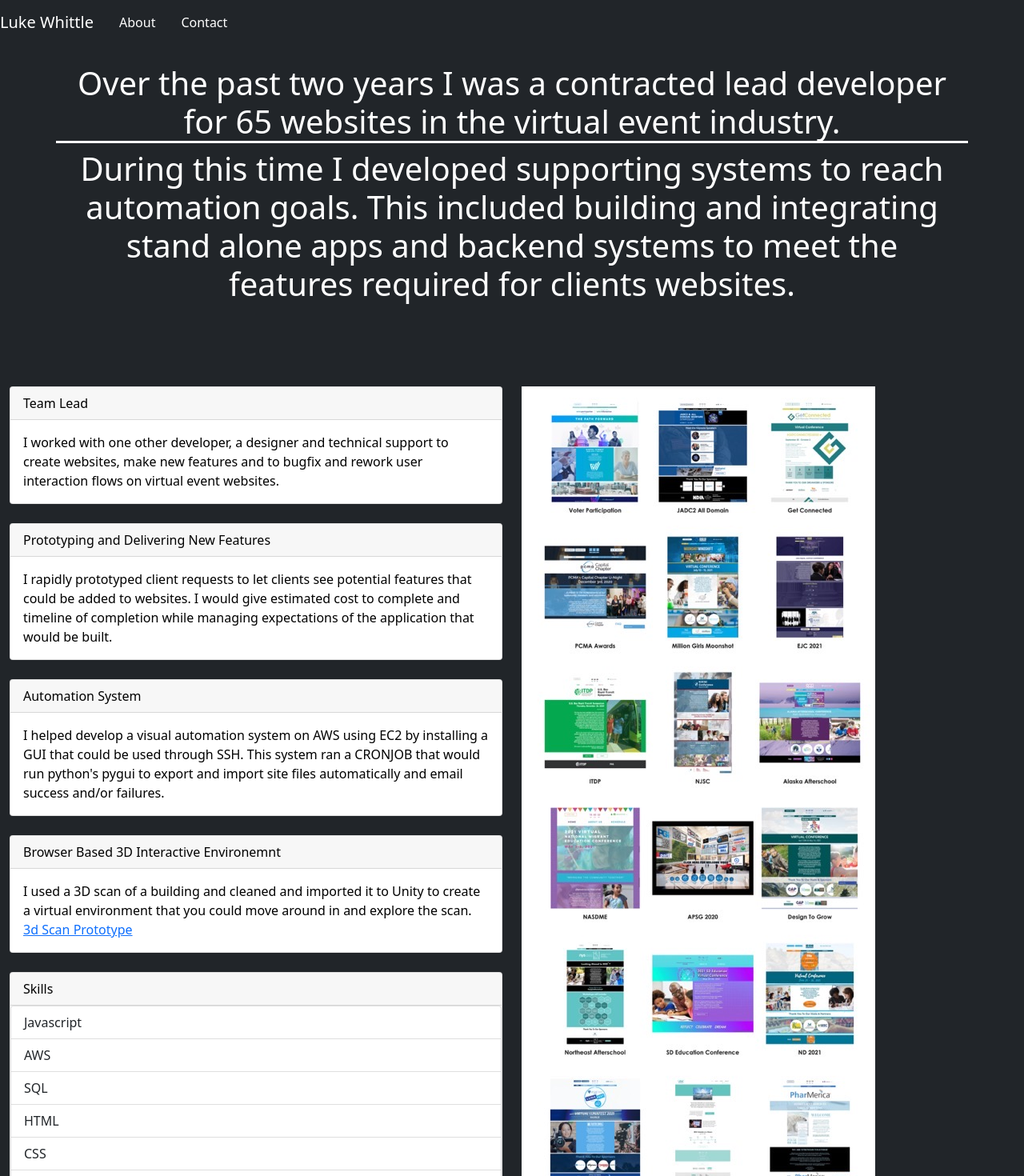
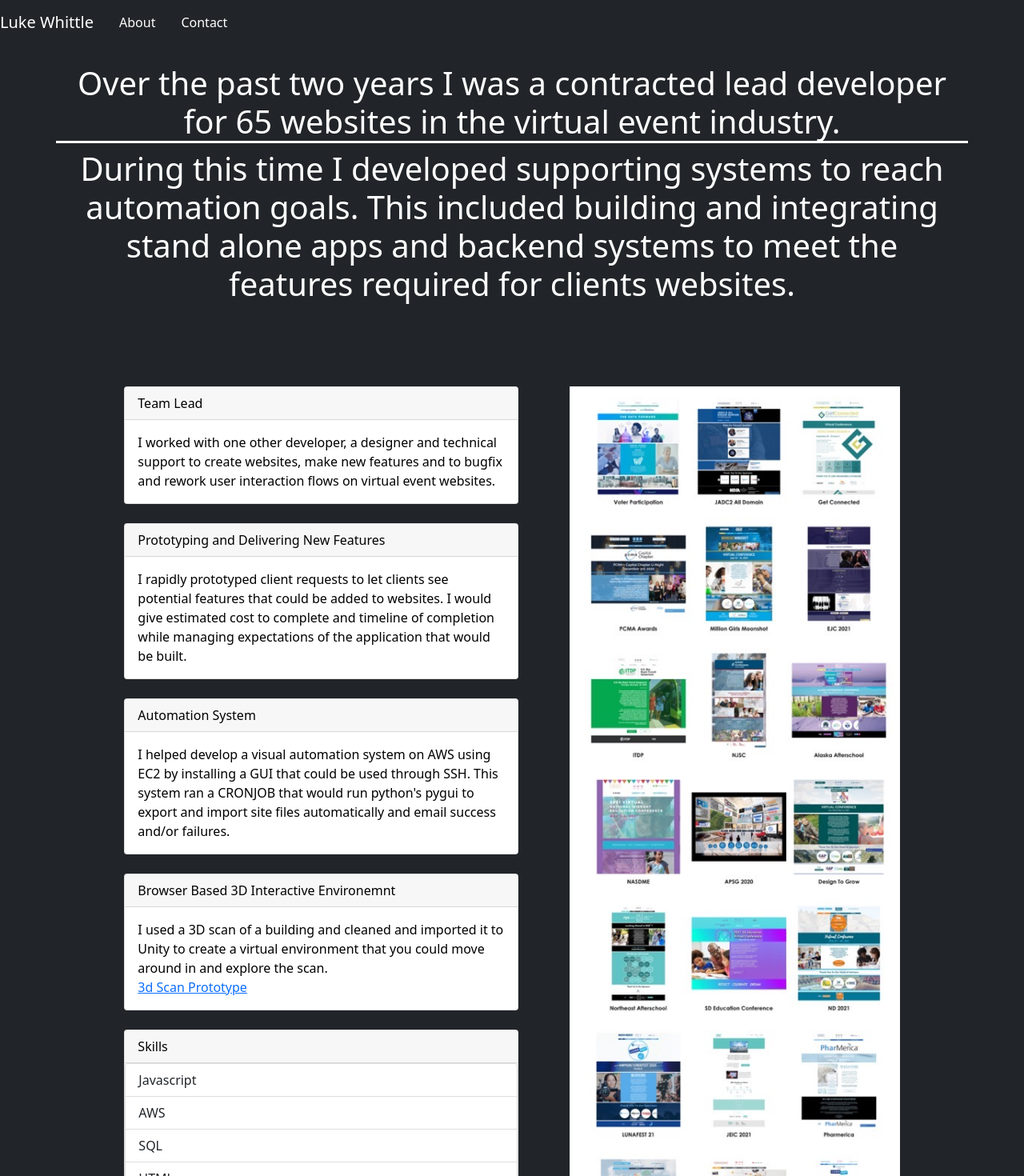
Before and after one commit to whittlel/luke-whittle-resume, a React (Create React App) app: page /About in a window 1280 px wide. Shown: the top 1470 px of the page at 80% size. Built offline with nearby package versions, Linux system fonts and the light colour scheme.

Commit message:
format about

```diff
--- a/src/Routes/About/About.js
+++ b/src/Routes/About/About.js
@@ -9,7 +9,7 @@ class About extends React.Component {
       <body className="body-colored" style={{color: "white"}}>
         <br />
         <Container md="auto">
-          <Row xs={10} md={8}>
+          <Row xs={10} md={10}>
             <h1
               className="justify-content-md-center"
               style={{ display: "flex", textAlign: "center",borderBottom: "3px solid white" }}
@@ -24,9 +24,8 @@ class About extends React.Component {
           </Row>
         </Container>
         <Container fluid className="pt-5">
-          <Row className="justify-content-md-left">
-            <Col xs={6} className="pt-5" style={{ paddingLeft: "20px" }, {color: "black"}}>
-
+          <Row className="justify-content-md-center" style={{paddingLeft:"40px"}}>
+            <Col xs={5} className="pt-5" style={{ paddingLeft: "40px" }, {color: "black"}}>
               <Card>
                 <Card.Header>Team Lead</Card.Header>
                 <Card.Body>
@@ -115,8 +114,8 @@ class About extends React.Component {
                 </ListGroup>
               </Card>
             </Col>
-            <Col>
-              <img className="img-fluid" src={portfolioImage} style={{marginTop:"48px"}}/>
+            <Col xs="5">
+              <img className="img-fluid" src={portfolioImage} style={{marginTop:"48px", width:"100%", paddingLeft:"40px", paddingRight:"40px"}}/>
             </Col>
           </Row>
         </Container>
```
